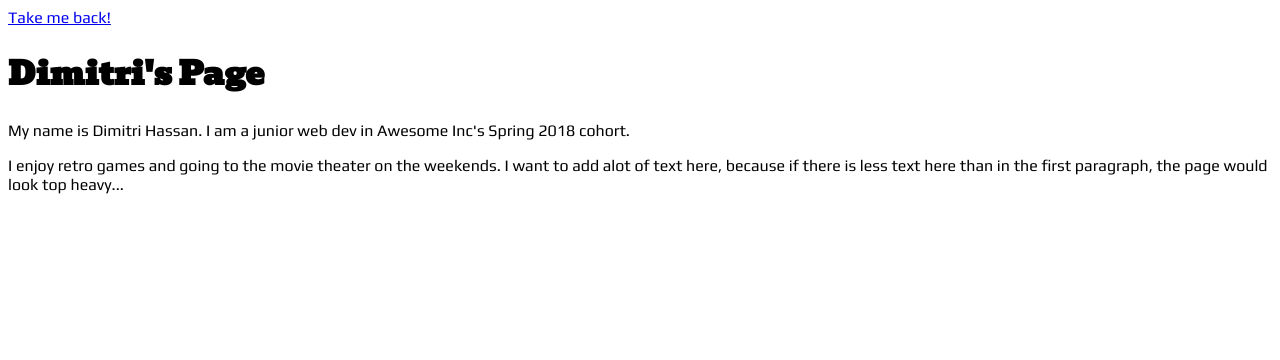
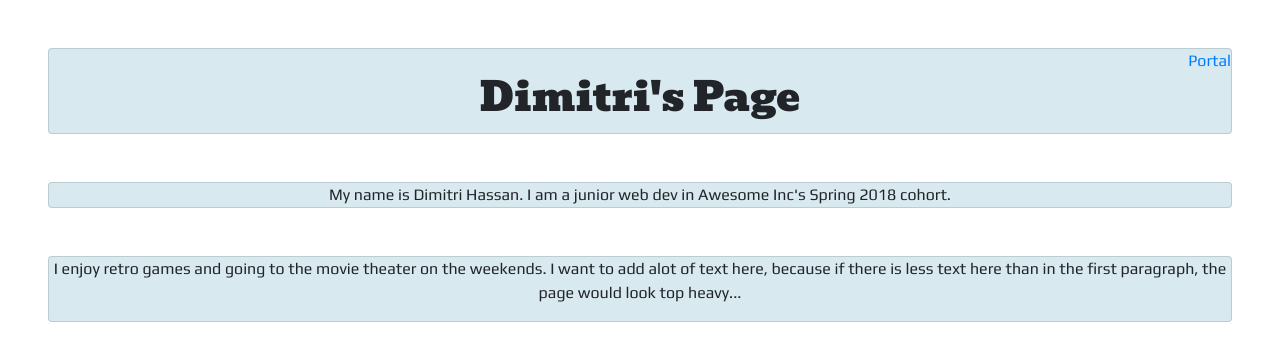
Before and after one commit to emberborja/portal, a plain HTML site: page app/people/dimitri.html in a window 1280 px wide. Drawn offline with nearby package versions, Linux system fonts and the light colour scheme.

Commit message:
changes to dimitri.html

```diff
--- a/app/people/dimitri.html
+++ b/app/people/dimitri.html
@@ -2,20 +2,34 @@
 <html>
 	<head>
 		<title>Dimitri's Page</title>
+		<meta name="viewport" content="width=device-width, initial-scale=1, shrink-to-fit=no">
+		<link rel="stylesheet" href="https://stackpath.bootstrapcdn.com/bootstrap/4.1.1/css/bootstrap.min.css" integrity="sha384-WskhaSGFgHYWDcbwN70/dfYBj47jz9qbsMId/iRN3ewGhXQFZCSftd1LZCfmhktB" crossorigin="anonymous">
         <link rel="stylesheet" type="text/css" href="../css/main.css">
 	</head>
 
 	<body>
-	<a href="../index.html">Take me back!</a>
-	<div class="content-block">
-		<h1>Dimitri's Page</h1>
-		<p>My name is Dimitri Hassan. I am a junior web dev in Awesome Inc's Spring 2018 cohort.</p>
-		<p>
+		<div class="card m-5">
+			<a class="text-right" href="../index.html">Portal</a>
+			<h1 class ="card-title text-center">Dimitri's Page</h1>
+		</div>
+
+		<div class="card m-5 text-center">
+			<p class = "card-text">
+				My name is Dimitri Hassan. I am a junior web dev in Awesome Inc's Spring 2018 cohort.
+			</p>
+		</div>
+
+		<div class="card m-5 text-center"
+			<p class="card-text">
 				I enjoy retro games and going to the movie theater on the weekends. I want to add alot of text here, because if there is less text here than in the first paragraph, the page would look top heavy...
+			</p>
+		</div>
 
-		</p>
+ 		<script src="https://code.jquery.com/jquery-3.3.1.slim.min.js" integrity="sha384-q8i/X+965DzO0rT7abK41JStQIAqVgRVzpbzo5smXKp4YfRvH+8abtTE1Pi6jizo" crossorigin="anonymous"></script>
+ 		<script src="https://cdnjs.cloudflare.com/ajax/libs/popper.js/1.14.3/umd/popper.min.js" integrity="sha384-ZMP7rVo3mIykV+2+9J3UJ46jBk0WLaUAdn689aCwoqbBJiSnjAK/l8WvCWPIPm49" crossorigin="anonymous"></script>
+ 		<script src="https://stackpath.bootstrapcdn.com/bootstrap/4.1.1/js/bootstrap.min.js" integrity="sha384-smHYKdLADwkXOn1EmN1qk/HfnUcbVRZyYmZ4qpPea6sjB/pTJ0euyQp0Mk8ck+5T" crossorigin="anonymous"></script>
 
-	</div>
 	</body>
 
+
 </html>
```
Lines whose indentation alone changed are shown as unchanged.
